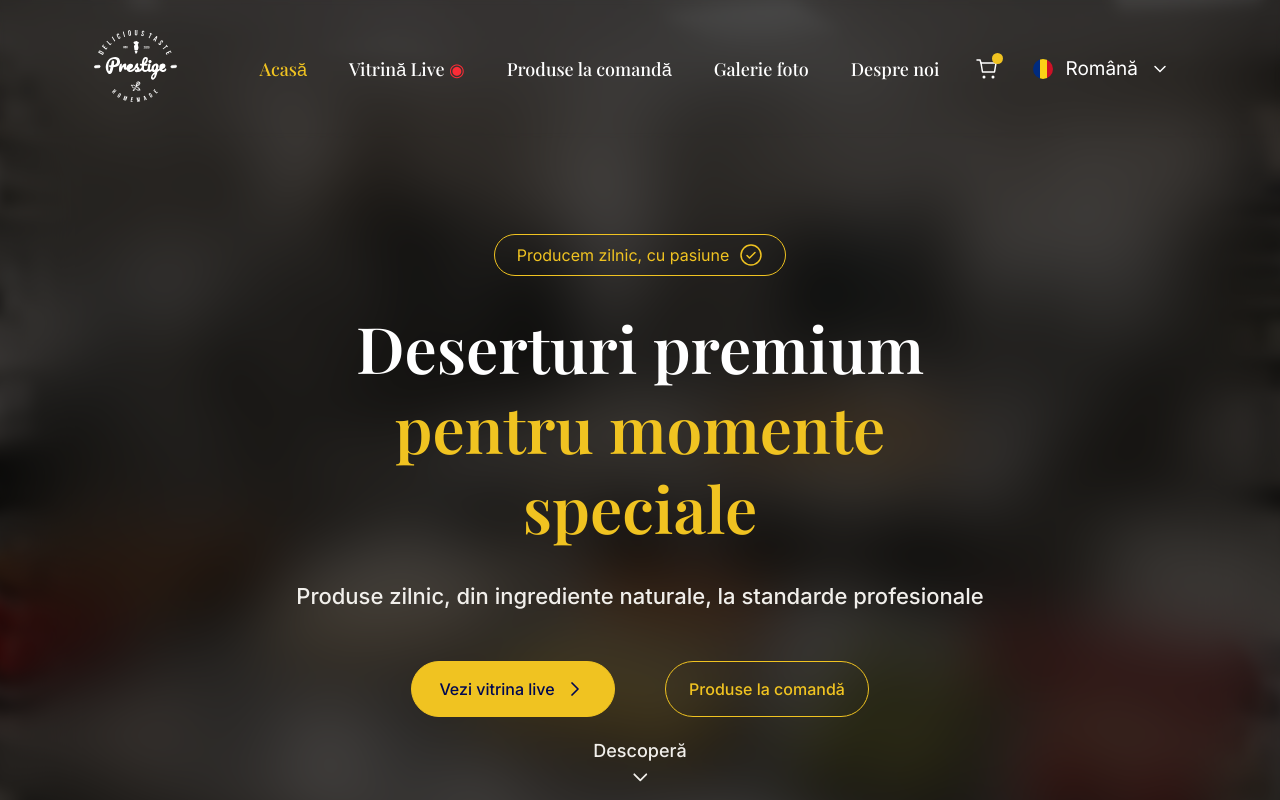
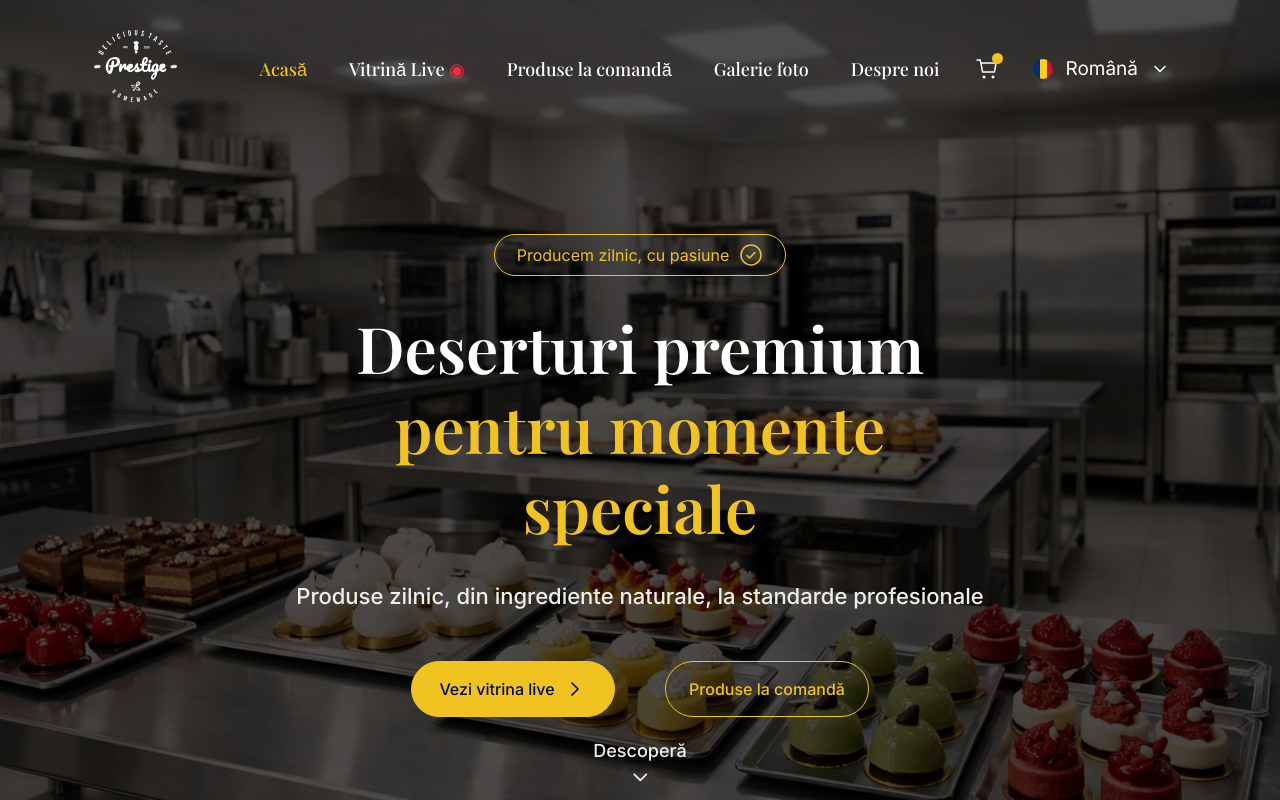
Before and after one commit to standreinmcp/prestige-cakes-new-web, a Next.js app: page / in a window 1280 px wide. Shown: the top 800 px of the page. Built offline with nearby package versions, Linux system fonts and the light colour scheme.

Commit message:
Fix hero image sharpness by removing stacked blur effects.
Drop backdrop-blur on the overlay and blur on carousel images so the photo matches Figma clarity with only the dark tint.

Co-authored-by: Cursor <cursoragent@cursor.com>

```diff
--- a/src/components/home/Hero.tsx
+++ b/src/components/home/Hero.tsx
@@ -13,7 +13,7 @@ export function Hero() {
   return (
     <section className="relative min-h-[844px] overflow-hidden lg:min-h-[945px]">
       <HeroCarousel />
-      <div className="absolute inset-0 bg-black/70 backdrop-blur-[34px]" />
+      <div className="absolute inset-0 bg-black/70" />
 
       <div className="relative mx-auto flex max-w-[741px] flex-col items-center px-6 pt-24 text-center lg:px-0 lg:pt-[234px]">
         <Logo variant="light" size={124} className="mb-6 lg:hidden" />
--- a/src/components/home/HeroCarousel.tsx
+++ b/src/components/home/HeroCarousel.tsx
@@ -44,7 +44,7 @@ export function HeroCarousel() {
             fill
             priority={index === 0}
             fetchPriority={index === 0 ? "high" : "auto"}
-            className={`scale-105 object-cover blur-[6px] transition-opacity duration-1000 ${
+            className={`object-cover transition-opacity duration-1000 ${
               isActive ? "opacity-100" : "pointer-events-none opacity-0"
             }`}
             sizes="(max-width: 768px) 100vw, 1440px"
```
